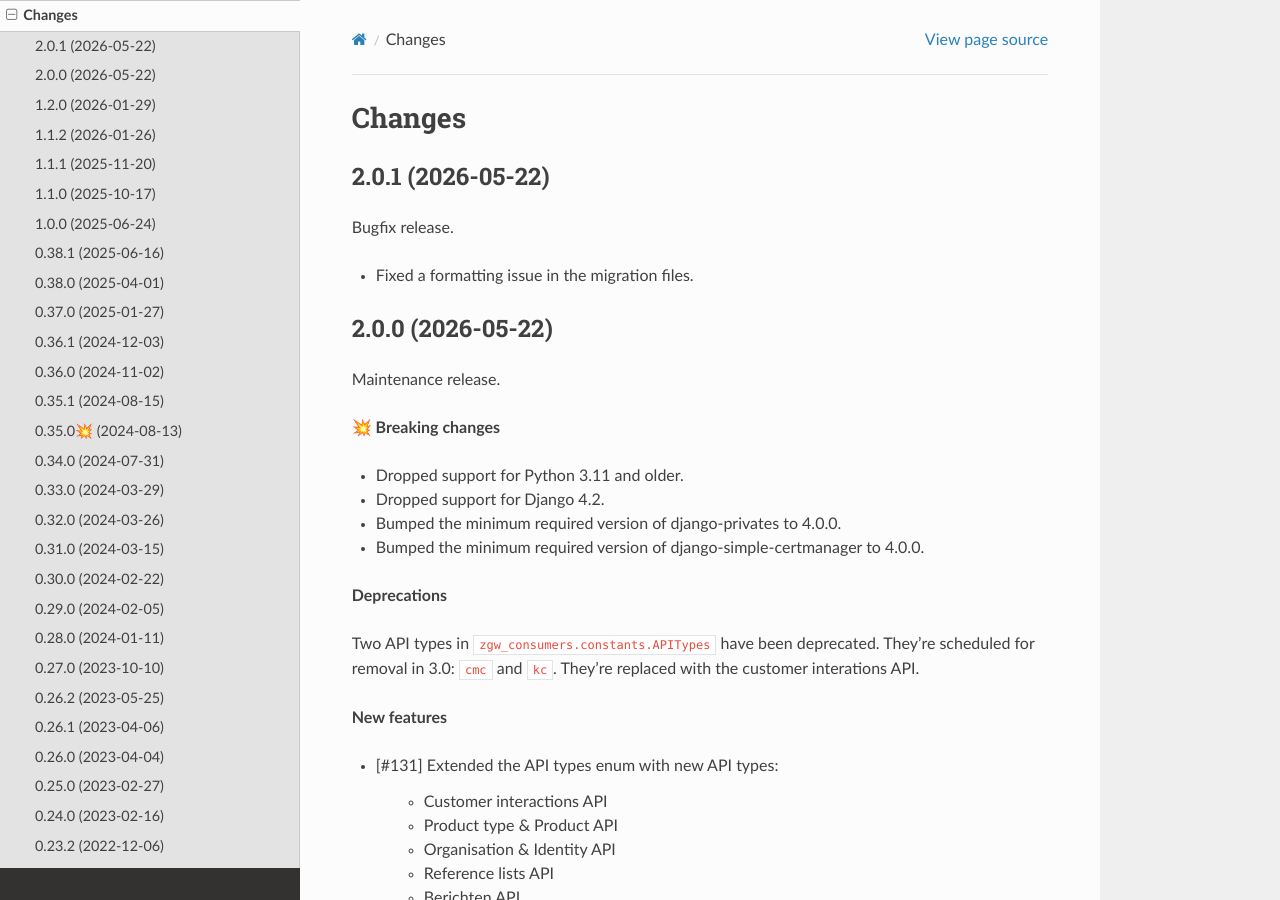
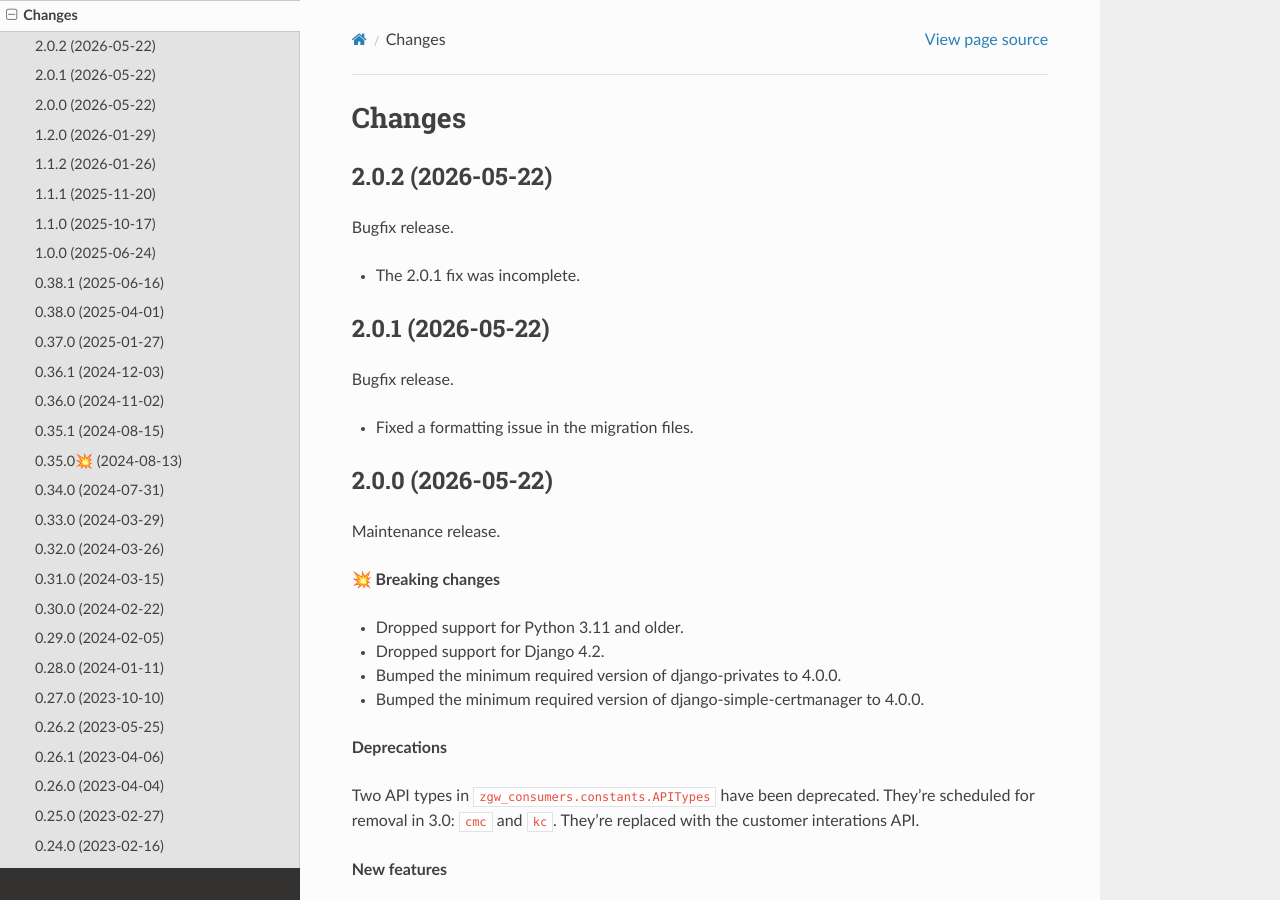
Before and after one commit to maykinmedia/zgw-consumers, a Sphinx documentation site: the page built from docs/changelog.rst, in a window 1280 px wide and 900 px high. Built offline with Sphinx 7.4.7 and the Read the Docs theme 3.1.0, drawn with Linux system fonts in a browser that asks for light colours.

Commit message:
:bookmark: Bump version and update changelog

```diff
--- a/CHANGELOG.rst
+++ b/CHANGELOG.rst
@@ -1,5 +1,12 @@
 Changes
 =======
+
+2.0.2 (2026-05-22)
+------------------
+
+Bugfix release.
+
+* The 2.0.1 fix was incomplete.
 
 2.0.1 (2026-05-22)
 ------------------
--- a/README.rst
+++ b/README.rst
@@ -5,7 +5,7 @@
 Welcome to ZGW Consumers' documentation!
 ========================================
 
-:Version: 2.0.1
+:Version: 2.0.2
 :Source: https://github.com/maykinmedia/zgw-consumers
 :Keywords: OpenAPI, Zaakgericht Werken, Common Ground, NLX
 
--- a/docs/conf.py
+++ b/docs/conf.py
@@ -25,7 +25,7 @@ copyright = "2022, Maykin Media"
 author = "Maykin Media"
 
 # The full version, including alpha/beta/rc tags
-release = "2.0.1"
+release = "2.0.2"
 
 
 # -- General configuration ---------------------------------------------------
--- a/pyproject.toml
+++ b/pyproject.toml
@@ -4,7 +4,7 @@ build-backend = "setuptools.build_meta"
 
 [project]
 name = "zgw-consumers"
-version = "2.0.1"
+version = "2.0.2"
 description = "Configuration for service (OpenAPI 3 or other) consumers"
 authors = [
     {name = "Maykin Media", email = "support@maykinmedia.nl"}
@@ -35,7 +35,7 @@ dependencies = [
     "requests",
     "ape-pie",
     "typing_extensions>=4.5.0",
-    "PyJWT>=2.0.1",
+    "PyJWT>=2.0.2",
 ]
 
 [project.urls]
@@ -91,7 +91,7 @@ markers = [
 ]
 
 [tool.bumpversion]
-current_version = "2.0.1"
+current_version = "2.0.2"
 files = [
     {filename = "pyproject.toml"},
     {filename = "README.rst"},
```
Also changed, not shown: 1 other file.
